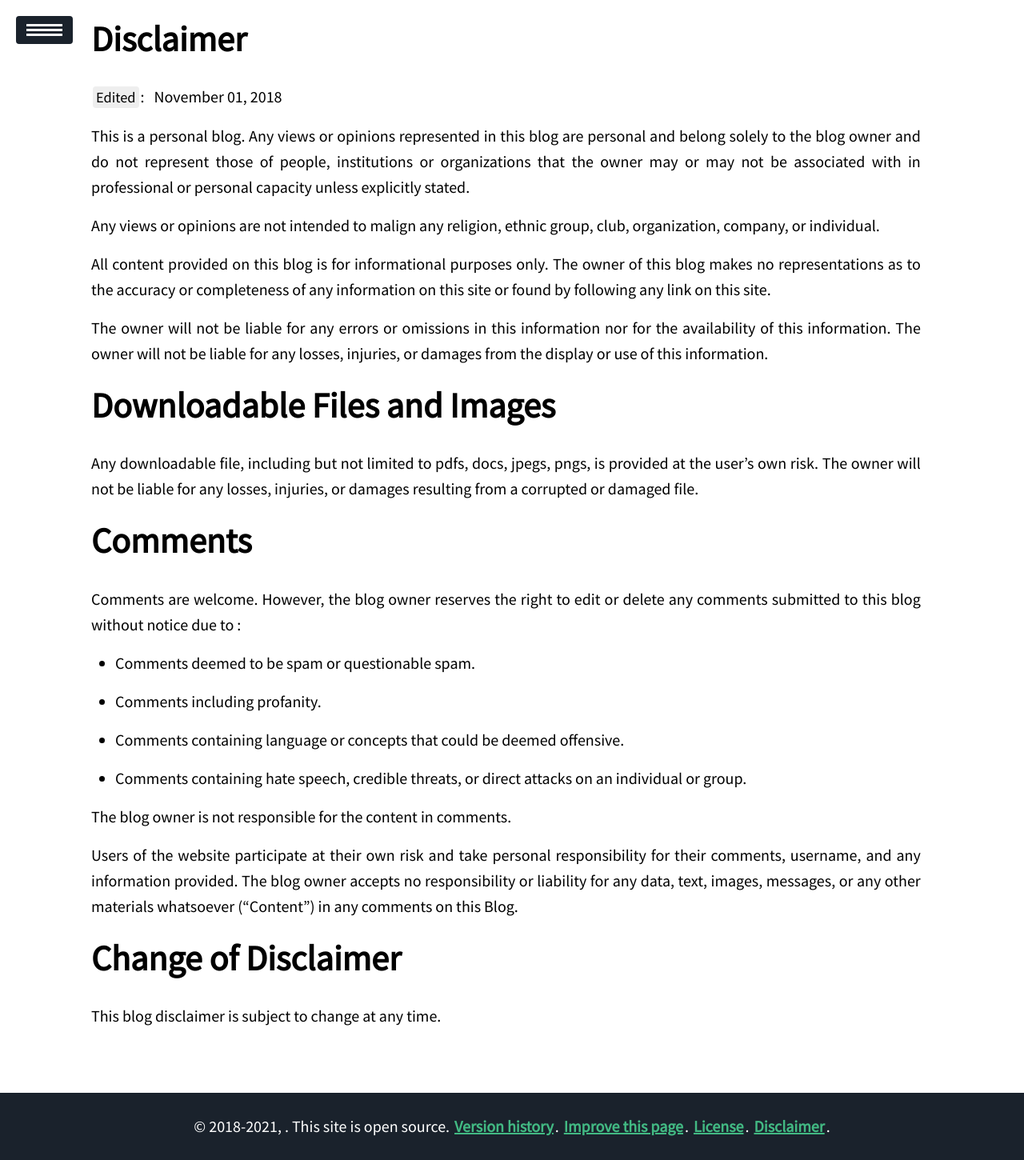
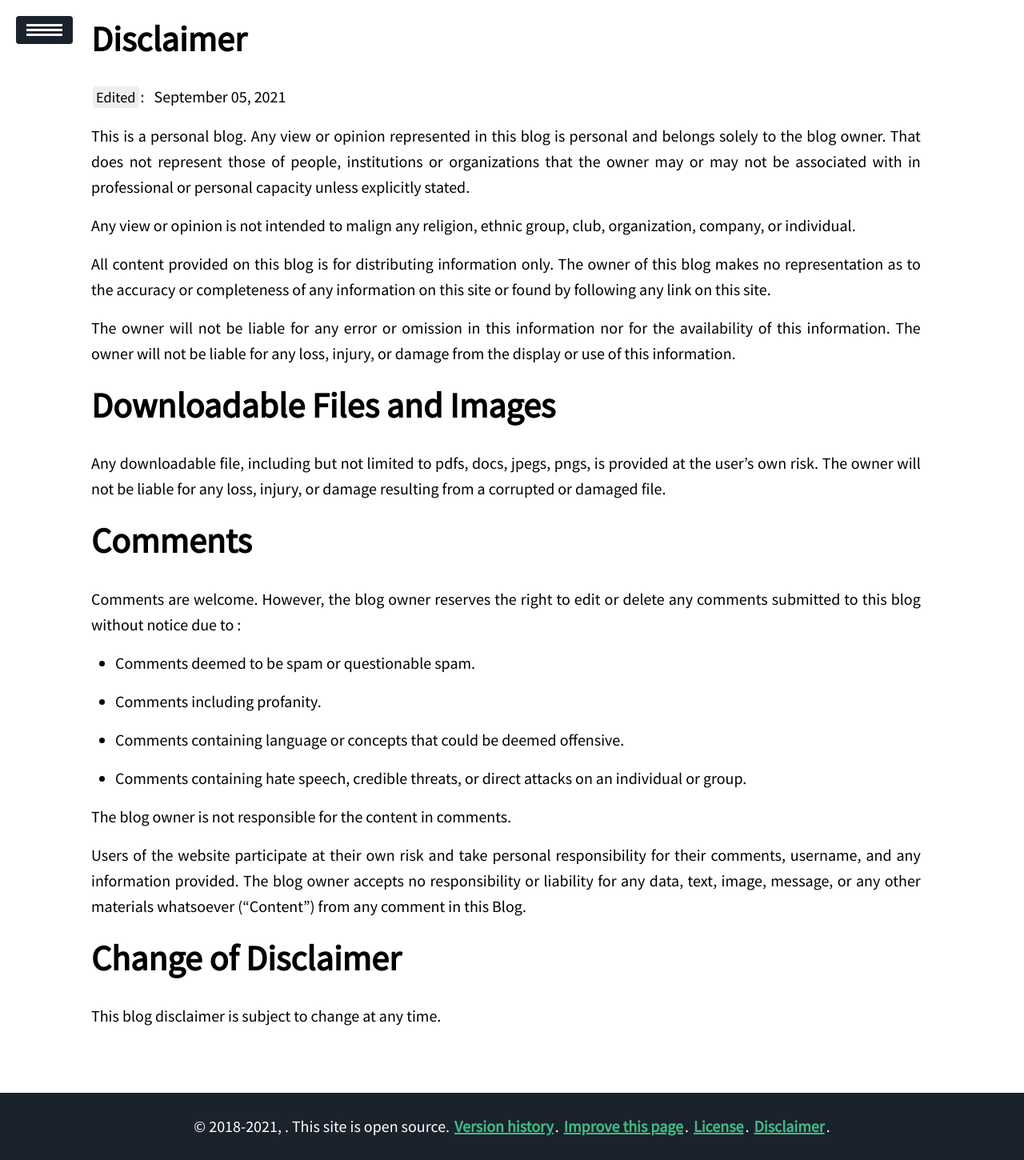
Before and after one commit to XinyiXiang/PersonalWebsiteXinyi, a Jekyll site: the page built from info/disclaimer.md, in a window 1280 px wide. Shown: the whole page at 80% size. Built offline with Jekyll 4.4.1, drawn with Linux system fonts in a browser that asks for light colours; nearby versions of some CDN libraries.

Commit message:
update license and home page info

```diff
--- a/_layouts/home.html
+++ b/_layouts/home.html
@@ -18,7 +18,7 @@
                <span class="site-description">{{site.description}}</span>
             </h1>
             <div class="header-links">
-               <a class="link" href="https://xinyix.wordpress.com/">Posts</a>
+               <a class="link" href="/blog">Posts</a>
                <!-- <a class="link" href="/repo" >Codes</a> -->
                <a class="link" href="https://github.com/xinyixiang">Repos</a>
             </div>
--- a/index.html
+++ b/index.html
@@ -47,8 +47,8 @@
 	</ul>
 </p>
 
-<!--Mobile Development Club Vice President-->
-	<h2>Mobile Development Club Vice President</h2>
+<!--App Development Club Vice President-->
+	<h2>App Development Club Vice President</h2>
 	<p align="center">
 		09/2019 - Present
 	</p>
@@ -56,7 +56,7 @@
 <p style="text-align: left;">
 	Mentor club members in issue solving in language-specific contexts.
 	Host technical workshops and record tutorials.
-	Check out our club website.<a href= "https://uwappdev.github.io/?=About">Mobile Development Club</a>
+	Check out our club website.<a href= "https://uwappdev.github.io/?=About">App Development Club</a>
 </p>
 
 <p>For more details, see <a href="images/Xiang Curriculum Vitae.pdf" target="_blank">Xinyi's Curriculum Vitae</a>(last updated on 08/09/21)</p>
--- a/info/disclaimer.md
+++ b/info/disclaimer.md
@@ -2,20 +2,20 @@
 layout: info
 title: Disclaimer
 commentable: false
-edit: 2018-11-01
+edit: 2021-09-05
 ---
 
-This is a personal blog. Any views or opinions represented in this blog are personal and belong solely to the blog owner and do not represent those of people, institutions or organizations that the owner may or may not be associated with in professional or personal capacity unless explicitly stated.
+This is a personal blog. Any view or opinion represented in this blog is personal and belongs solely to the blog owner. That does not represent those of people, institutions or organizations that the owner may or may not be associated with in professional or personal capacity unless explicitly stated.
 
-Any views or opinions are not intended to malign any religion, ethnic group, club, organization, company, or individual.
+Any view or opinion is not intended to malign any religion, ethnic group, club, organization, company, or individual.
 
-All content provided on this blog is for informational purposes only. The owner of this blog makes no representations as to the accuracy or completeness of any information on this site or found by following any link on this site.
+All content provided on this blog is for distributing information only. The owner of this blog makes no representation as to the accuracy or completeness of any information on this site or found by following any link on this site.
 
-The owner will not be liable for any errors or omissions in this information nor for the availability of this information. The owner will not be liable for any losses, injuries, or damages from the display or use of this information.
+The owner will not be liable for any error or omission in this information nor for the availability of this information. The owner will not be liable for any loss, injury, or damage from the display or use of this information.
 
 # Downloadable Files and Images
 
-Any downloadable file, including but not limited to pdfs, docs, jpegs, pngs, is provided at the user’s own risk. The owner will not be liable for any losses, injuries, or damages resulting from a corrupted or damaged file.
+Any downloadable file, including but not limited to pdfs, docs, jpegs, pngs, is provided at the user’s own risk. The owner will not be liable for any loss, injury, or damage resulting from a corrupted or damaged file.
 
 # Comments
 
@@ -31,7 +31,7 @@
 
 The blog owner is not responsible for the content in comments.
 
-Users of the website participate at their own risk and take personal responsibility for their comments, username, and any information provided. The blog owner accepts no responsibility or liability for any data, text, images, messages, or any other materials whatsoever (“Content”) in any comments on this Blog.
+Users of the website participate at their own risk and take personal responsibility for their comments, username, and any information provided. The blog owner accepts no responsibility or liability for any data, text, image, message, or any other materials whatsoever (“Content”) from any comment in this Blog.
 
 # Change of Disclaimer
 
```
Also changed, not shown: _posts/2018-12-12-sample-post.md (+2 -2 lines), about/index.md (+3 -3 lines), secret/encrypt/post.html (+7 -7 lines), LICENSE.md.
